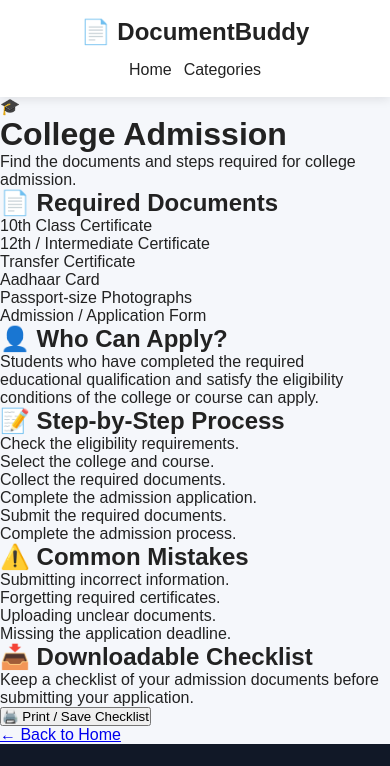
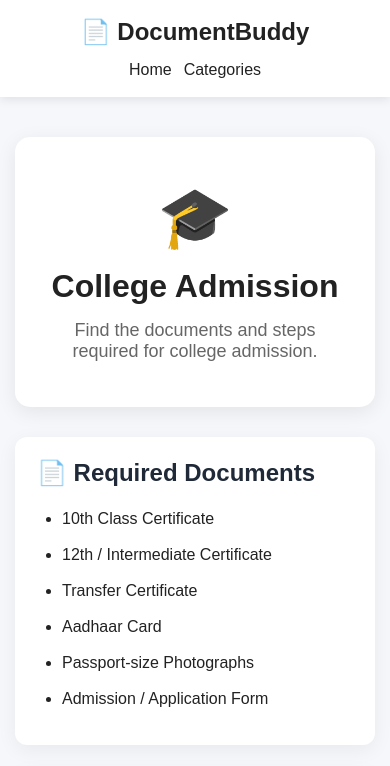
Before and after one commit to KDprasanna/Document-Buddy-, a plain HTML site: page pages/college.html in a window 390 px wide. Shown: the top 766 px of the page. Drawn offline with Linux system fonts and the light colour scheme.

Commit message:
Add styles for details page and mobile responsiveness

```diff
--- a/css/style.css
+++ b/css/style.css
@@ -202,7 +202,163 @@ footer {
     .hero h1 {
         font-size: 35px;
     }
+/* Details Page */
 
+.details-page {
+    max-width: 900px;
+    margin: 50px auto;
+    padding: 20px;
+}
+
+.details-header {
+    text-align: center;
+    background: white;
+    padding: 45px 25px;
+    border-radius: 15px;
+    margin-bottom: 30px;
+    box-shadow: 0 5px 20px rgba(0, 0, 0, 0.08);
+}
+
+.details-icon {
+    font-size: 60px;
+    margin-bottom: 15px;
+}
+
+.details-header h1 {
+    font-size: 40px;
+    margin-bottom: 15px;
+}
+
+.details-header p {
+    color: #666;
+    font-size: 18px;
+}
+
+
+/* Information Sections */
+
+.info-section {
+    background: white;
+    padding: 30px;
+    margin-bottom: 25px;
+    border-radius: 12px;
+
+    box-shadow:
+        0 5px 20px rgba(0, 0, 0, 0.06);
+}
+
+.info-section h2 {
+    margin-bottom: 20px;
+    color: #1f2937;
+}
+
+.info-section p {
+    line-height: 1.7;
+    color: #555;
+}
+
+
+/* Document List */
+
+.document-list,
+.info-section ul {
+    padding-left: 25px;
+}
+
+.document-list li,
+.info-section ul li {
+    margin-bottom: 12px;
+    line-height: 1.5;
+}
+
+
+/* Steps */
+
+.steps {
+    padding-left: 25px;
+}
+
+.steps li {
+    margin-bottom: 15px;
+    line-height: 1.5;
+}
+
+
+/* Warning */
+
+.warning {
+    border-left: 5px solid #f59e0b;
+}
+
+
+/* Checklist */
+
+.checklist {
+    text-align: center;
+}
+
+.checklist button {
+    margin-top: 20px;
+    padding: 12px 22px;
+
+    border: none;
+    border-radius: 7px;
+
+    background: #2563eb;
+    color: white;
+
+    font-size: 15px;
+    cursor: pointer;
+}
+
+.checklist button:hover {
+    background: #1d4ed8;
+}
+
+
+/* Back Button */
+
+.back-button {
+    text-align: center;
+    margin: 35px 0;
+}
+
+.back-button a {
+    display: inline-block;
+
+    padding: 12px 22px;
+
+    background: #111827;
+    color: white;
+
+    text-decoration: none;
+
+    border-radius: 7px;
+}
+
+.back-button a:hover {
+    background: #374151;
+}
+
+
+/* Mobile Details Page */
+
+@media (max-width: 768px) {
+
+    .details-page {
+        margin: 25px auto;
+        padding: 15px;
+    }
+
+    .details-header h1 {
+        font-size: 32px;
+    }
+
+    .info-section {
+        padding: 22px;
+    }
+
+}
     .card-container {
         grid-template-columns: 1fr;
     }
```
